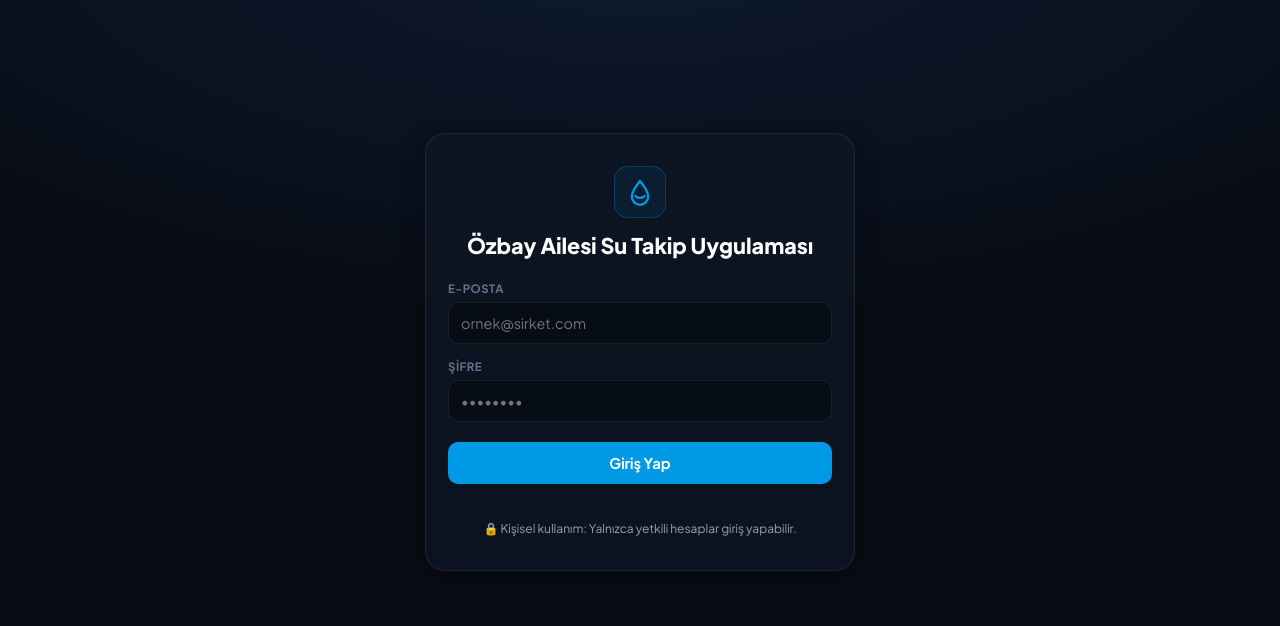
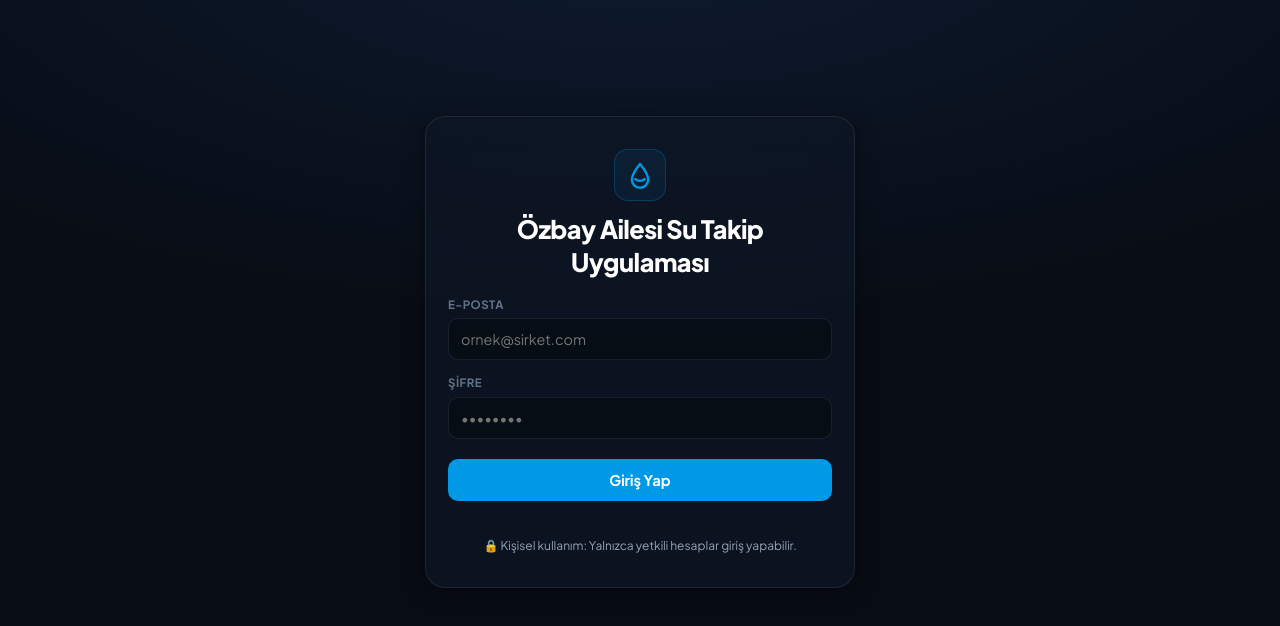
Before and after one commit to sdtzby/brita-tracker, a website built with Vite: page index.html in a window 1280 px wide. Built offline with nearby package versions, Linux system fonts and the light colour scheme; some packages are replaced by stand-ins of ours; no server answers.

Commit message:
style: increase font size of Özbay Ailesi title and app greeting smoothly

```diff
--- a/src/styles/app.css
+++ b/src/styles/app.css
@@ -55,7 +55,7 @@
 }
 
 .greeting-title {
-  font-size: 1.25rem;
+  font-size: 1.35rem;
   font-weight: 800;
   color: var(--text-pure);
   letter-spacing: -0.02em;
@@ -1095,9 +1095,12 @@
 }
 
 .auth-header h2 {
-  font-size: 1.35rem;
+  font-size: 1.58rem;
   font-weight: 800;
   color: var(--text-pure);
+  line-height: 1.28;
+  letter-spacing: -0.02em;
+  margin-top: 6px;
 }
 
 .auth-header p {
```
